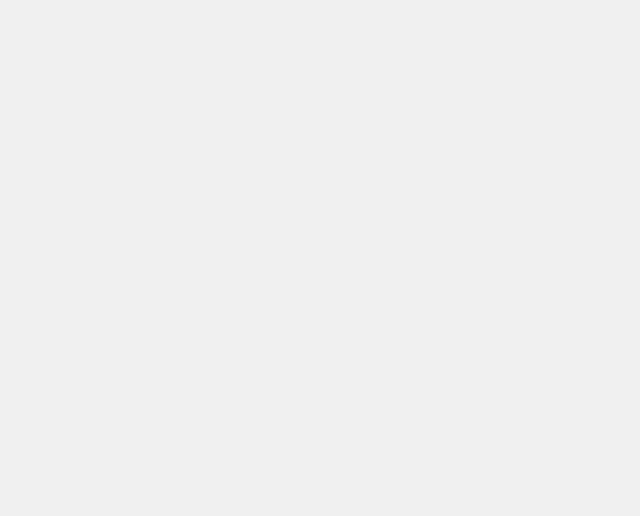
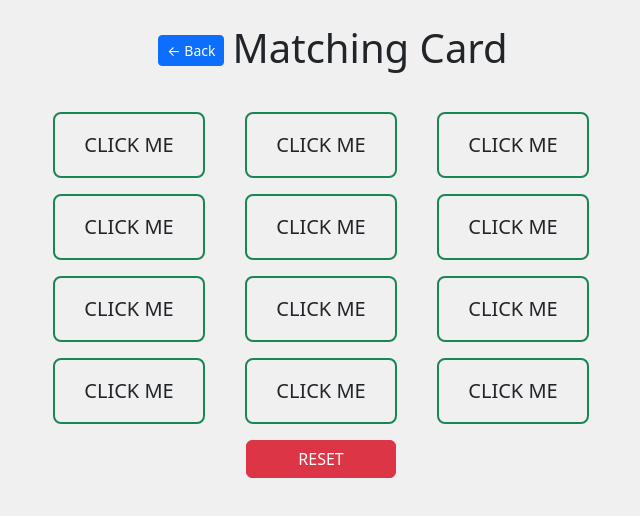
Before and after one commit to andry-pebrianto/mini-apps, a React (Vite) app: page /matching-card in a window 1280 px wide. Before the commit this address had no page. Shown: the top 516 px of the page, without its empty margins (307-947 px from the left). Built offline with nearby package versions, Linux system fonts and the light colour scheme.

Commit message:
Create miniapps Matching Card

```diff
--- a/package.json
+++ b/package.json
@@ -19,6 +19,7 @@
     "react-countdown": "^2.3.5",
     "react-dom": "^18.2.0",
     "react-highlight-words": "^0.20.0",
+    "react-icons": "^4.11.0",
     "react-router-dom": "^6.16.0",
     "react-timer-hook": "^3.0.7",
     "react-toastify": "^9.1.3"
--- a/src/index.css
+++ b/src/index.css
@@ -5,3 +5,7 @@
 body {
   background-color: #F0F0F0;
 }
+
+.cursor-pointer {
+  cursor: pointer;
+}
--- a/src/pages/Home.tsx
+++ b/src/pages/Home.tsx
@@ -26,6 +26,9 @@ export default function Home() {
         <p>
           6. <Link to="/salary-calculator">Salary Calculator</Link>
         </p>
+        <p>
+          7. <Link to="/matching-card">Matching Card</Link>
+        </p>
       </div>
     </Fragment>
   );
--- /dev/null
+++ b/src/pages/MatchingCard.tsx
@@ -0,0 +1,210 @@
+import { Fragment, useState } from "react";
+import { Link } from "react-router-dom";
+import { IconType } from "react-icons";
+import {
+  FaFacebook,
+  FaSquareXTwitter,
+  FaGithub,
+  FaGoogle,
+  FaLinux,
+  FaDiscord,
+} from "react-icons/fa6";
+import _ from "lodash";
+
+type CardType = {
+  id: number;
+  name: string;
+  clicked: boolean;
+  icon: IconType;
+};
+
+const cardsSample: CardType[] = [
+  {
+    id: 1,
+    name: "facebook",
+    clicked: false,
+    icon: FaFacebook,
+  },
+  {
+    id: 2,
+    name: "facebook",
+    clicked: false,
+    icon: FaFacebook,
+  },
+  {
+    id: 3,
+    name: "twitter",
+    clicked: false,
+    icon: FaSquareXTwitter,
+  },
+  {
+    id: 4,
+    name: "twitter",
+    clicked: false,
+    icon: FaSquareXTwitter,
+  },
+  {
+    id: 5,
+    name: "github",
+    clicked: false,
+    icon: FaGithub,
+  },
+  {
+    id: 6,
+    name: "github",
+    clicked: false,
+    icon: FaGithub,
+  },
+  {
+    id: 7,
+    name: "google",
+    clicked: false,
+    icon: FaGoogle,
+  },
+  {
+    id: 8,
+    name: "google",
+    clicked: false,
+    icon: FaGoogle,
+  },
+  {
+    id: 9,
+    name: "linux",
+    clicked: false,
+    icon: FaLinux,
+  },
+  {
+    id: 10,
+    name: "linux",
+    clicked: false,
+    icon: FaLinux,
+  },
+  {
+    id: 11,
+    name: "discord",
+    clicked: false,
+    icon: FaDiscord,
+  },
+  {
+    id: 12,
+    name: "discord",
+    clicked: false,
+    icon: FaDiscord,
+  },
+];
+
+export default function MatchingCard() {
+  const [cards, setCards] = useState<CardType[]>(_.shuffle(cardsSample));
+  const [selectedCard, setSelectedCard] = useState<CardType | null>(null);
+  const [pending, setPending] = useState<boolean>(false);
+
+  const cardClicked = (card: CardType) => {
+    const cardCleaned = { ...card };
+
+    // if selectedCard === null
+    if (!selectedCard) {
+      cardCleaned.clicked = true;
+      setSelectedCard(cardCleaned);
+
+      setCards(
+        cards.map((card) =>
+          card.id === cardCleaned.id ? { ...card, clicked: true } : card
+        )
+      );
+    }
+
+    // if selectedCard !== null
+    else {
+      // jika tebakan benar
+      if (cardCleaned.name === selectedCard.name) {
+        setCards(
+          cards.map((card) =>
+            card.id === cardCleaned.id ? { ...card, clicked: true } : card
+          )
+        );
+        setSelectedCard(null);
+      }
+
+      // jika tebakan salah
+      else {
+        setPending(true);
+        setCards(
+          cards.map((card) =>
+            card.id === cardCleaned.id ? { ...card, clicked: true } : card
+          )
+        );
+
+        setTimeout(() => {
+          setCards(
+            cards.map((card) =>
+              card.id === cardCleaned.id || card.id === selectedCard.id
+                ? { ...card, clicked: false }
+                : card
+            )
+          );
+          setSelectedCard(null);
+
+          setPending(false);
+        }, 700);
+      }
+    }
+  };
+
+  return (
+    <Fragment>
+      <div className="container mt-4">
+        <div className="d-flex justify-content-center align-items-center">
+          <div>
+            <Link className="btn btn-sm btn-primary me-2 mb-1" to={"/"}>
+              ← Back
+            </Link>
+          </div>
+          <h1 className="text-center">Matching Card</h1>
+        </div>
+
+        <div className="mt-4">
+          <div className="row mx-auto" style={{ maxWidth: "600px" }}>
+            <div className="row">
+              {cards.map((card, index) => (
+                <div key={index} className="col-4 text-center fs-2">
+                  <div className="d-flex justify-content-center border border-2 border-success rounded-3 p-3 m-2">
+                    {card.clicked ? (
+                      <card.icon />
+                    ) : (
+                      <>
+                        {pending ? (
+                          <p className="fs-5 m-0">CLICK ME</p>
+                        ) : (
+                          <p
+                            className="fs-5 m-0 cursor-pointer"
+                            onClick={() => {
+                              cardClicked(card);
+                            }}
+                          >
+                            CLICK ME
+                          </p>
+                        )}
+                      </>
+                    )}
+                  </div>
+                </div>
+              ))}
+              <div className="d-flex justify-content-center">
+                <button
+                  className="btn btn-danger mt-2"
+                  onClick={() => {
+                    setCards(_.shuffle(cardsSample));
+                    setSelectedCard(null);
+                  }}
+                  style={{ width: "150px" }}
+                >
+                  RESET
+                </button>
+              </div>
+            </div>
+          </div>
+        </div>
+      </div>
+    </Fragment>
+  );
+}
--- a/src/router/index.tsx
+++ b/src/router/index.tsx
@@ -6,6 +6,7 @@ import MemeGenerator from "../pages/MemeGenerator";
 import CaesarCipher from "../pages/CaesarCipher";
 import WordScramble from "../pages/WordScramble";
 import SalaryCalculator from "../pages/SalaryCalculator";
+import MatchingCard from "../pages/MatchingCard";
 
 export default function router() {
   return (
@@ -32,6 +33,9 @@ export default function router() {
         <Route path="/salary-calculator">
           <Route index element={<SalaryCalculator />} />
         </Route>
+        <Route path="/matching-card">
+          <Route index element={<MatchingCard />} />
+        </Route>
       </Routes>
     </BrowserRouter>
   );
```
Also changed, not shown: 2 other files (tests, documents, lock files or other folders).
